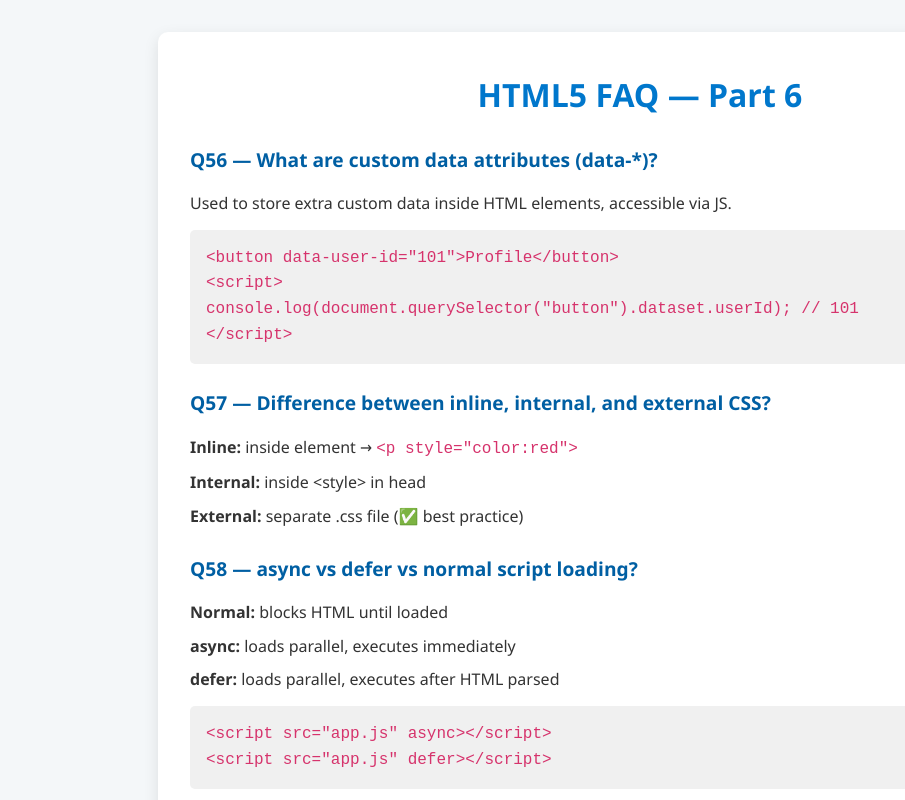
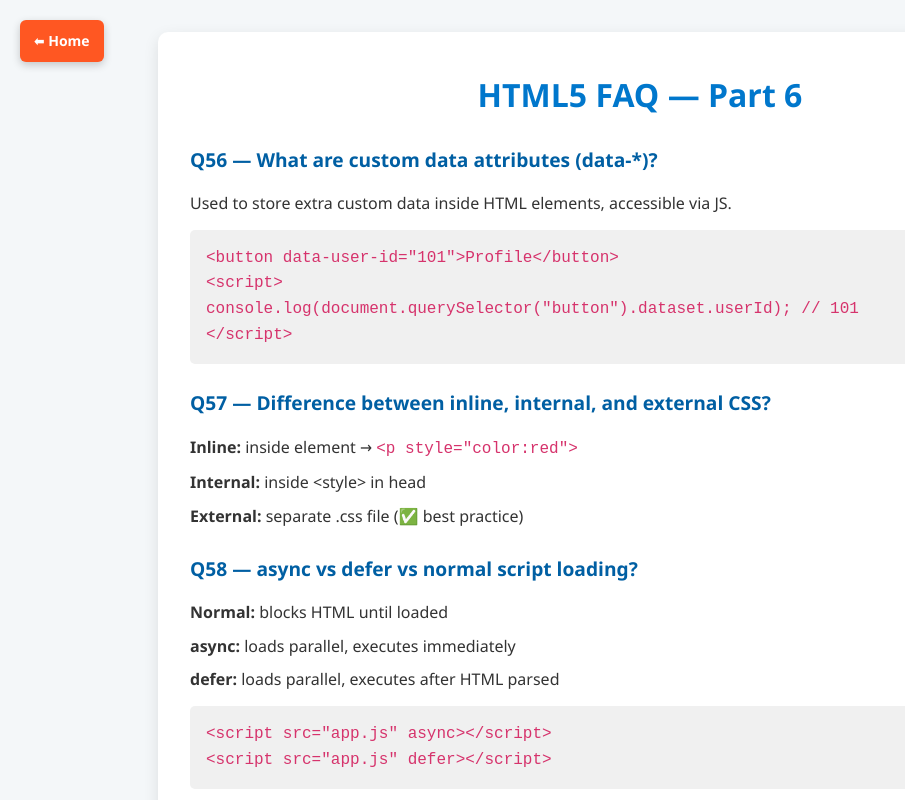
Before and after one commit to Monisasmal/HTML-Concept, a plain HTML site: page Advance.html in a window 1280 px wide. Shown: the top 800 px of the page, without its empty margins (0-905 px from the left). Drawn offline with Linux system fonts and the light colour scheme.

Commit message:
Update Advance.html

```diff
--- a/Advance.html
+++ b/Advance.html
@@ -113,6 +113,22 @@ console.log(document.querySelector("button").dataset.userId); // 101
     <p><strong>Inline SVG:</strong> inside HTML, styleable with CSS/JS</p>
     <p><strong>External SVG:</strong> used via &lt;img&gt;, limited styling</p>
 
+      <a href="index.html" style="
+  position:fixed;
+  top:20px;
+  left:20px;
+  background:#ff5722;
+  padding:10px 14px;
+  color:white;
+  font-size:14px;
+  text-decoration:none;
+  border-radius:6px;
+  font-weight:bold;
+  box-shadow:0 3px 8px rgba(0,0,0,0.2);
+">
+⬅ Home
+</a>
+
 </div>
 </body>
 </html>
```
